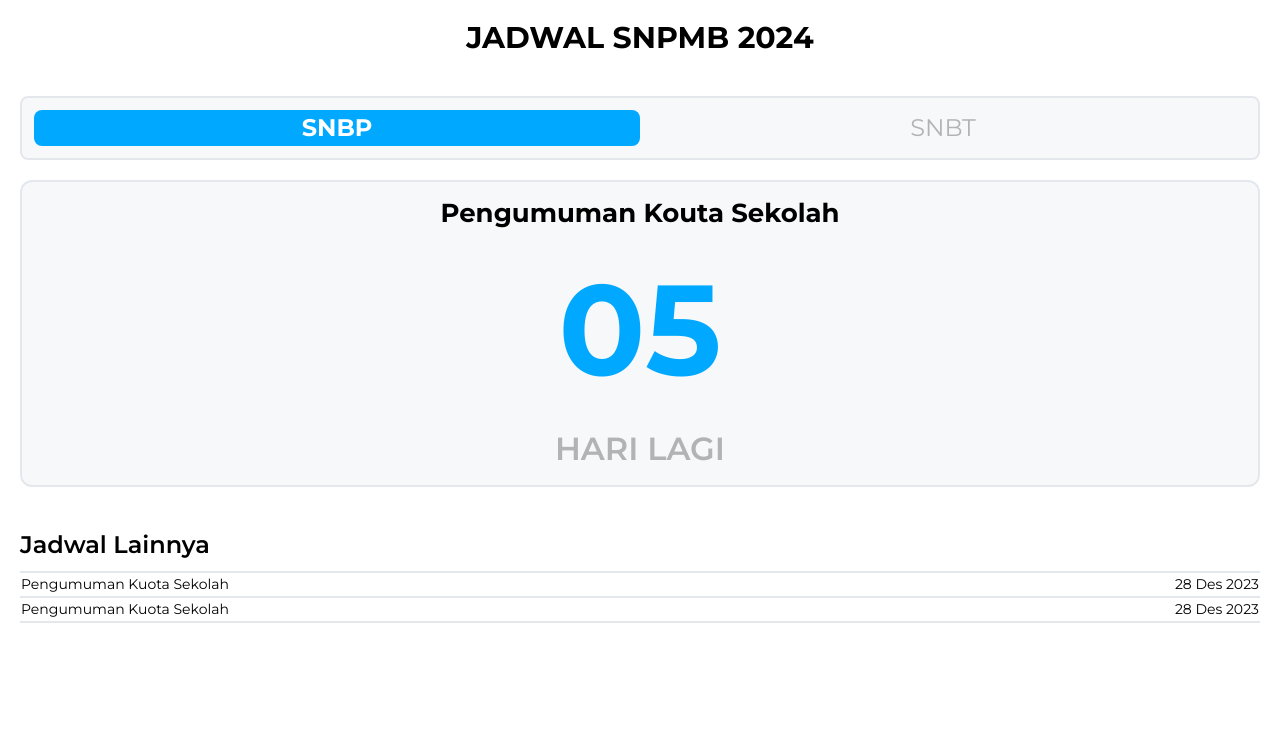
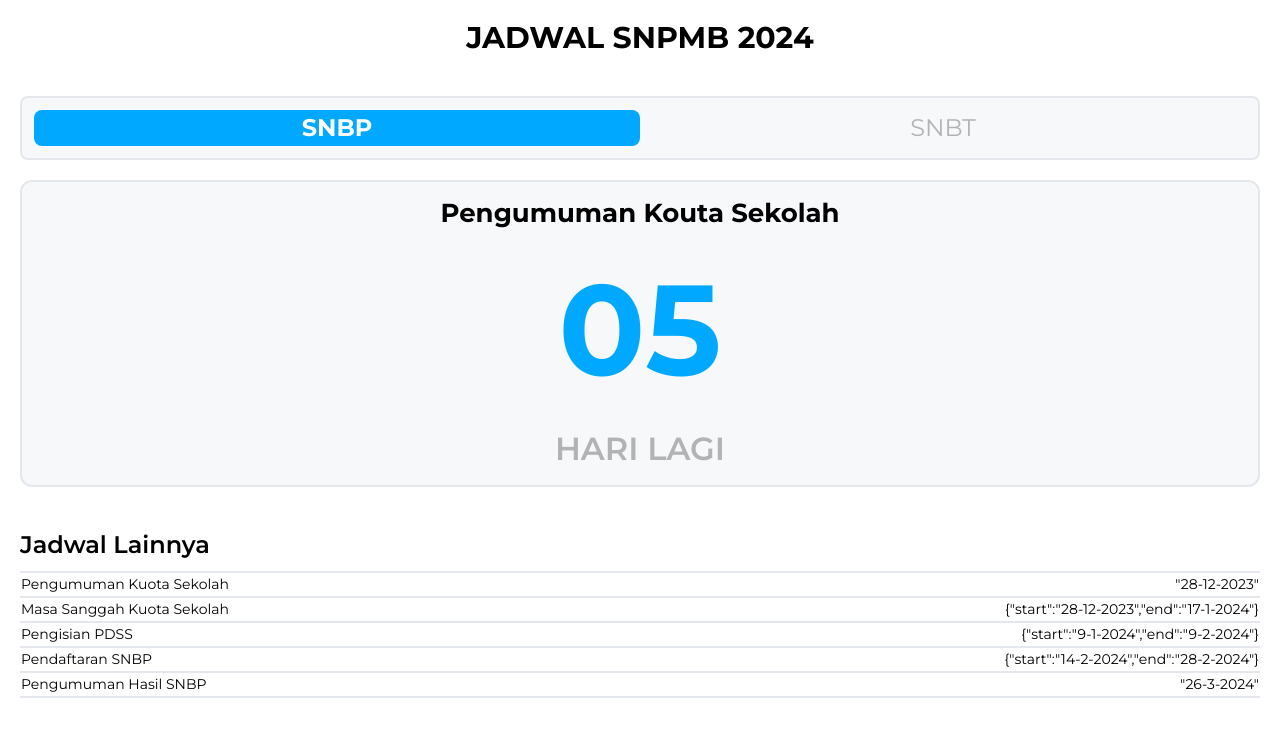
Before and after one commit to nardaiv/multiple-date-count-down, a React (Vite) app: page / in a window 1280 px wide. Shown: the top 736 px of the page. Built offline with nearby package versions, Linux system fonts and the light colour scheme.

Commit message:
rendering data in otherschedule

```diff
--- a/src/App.jsx
+++ b/src/App.jsx
@@ -9,10 +9,10 @@
 
 function App() {
   const [currentDate, setCurrentDate ]= React.useState(new Date().getUTCDate());
-  const [selected, setSelected] = React.useState('SNBP');
+  const [selectedMenu, setSelectedMenu] = React.useState('SNBP');
 
   function changeSelected(id){
-    setSelected(id)
+    setSelectedMenu(id)
   }
 
 
@@ -20,9 +20,9 @@
   return (
     <div className='p-5 gap-10 '>
      <h1 className='font-bold text-3xl text-center mb-10'>JADWAL SNPMB 2024</h1>
-     <Menu selected={selected} changeSelected={changeSelected} />
-     <CountDown currentDate={currentDate} data={Data}/>
-     <OtherSchedule currentDate={currentDate} data={Data} />
+     <Menu selectedMenu={selectedMenu} changeSelected={changeSelected} />
+     <CountDown currentDate={currentDate} data={Data} selectedMenu={selectedMenu}/>
+     <OtherSchedule currentDate={currentDate} data={Data}  selectedMenu={selectedMenu}/>
     </div>
 
   )
--- a/src/Data.js
+++ b/src/Data.js
@@ -1,5 +1,5 @@
 export default {
-    snbp : [
+    SNBP : [
         {
             title : "Pengumuman Kuota Sekolah",
             isMultipleDate : false,
@@ -35,7 +35,7 @@
             date : "26-3-2024"
         },
     ],
-    snbt : [
+    SNBT : [
         {
             title : 'Pendaftaran UTBK - SNBT',
             isSingleDate : true,
--- a/src/Menu.jsx
+++ b/src/Menu.jsx
@@ -1,8 +1,8 @@
 import React from "react";
 
 export default function Menu(props){
-   const SNBPStyle = `${props.selected == 'SNBP' ? 'text-white bg-mainblue font-bold' : ' text-faintblack '} rounded-lg w-6/12 text-center text-[24px] `
-   const SNBTStyle = `${props.selected == 'SNBT' ? 'text-white bg-mainblue font-bold' : ' text-faintblack '} rounded-lg w-6/12 text-center text-[24px] `
+   const SNBPStyle = `${props.selectedMenu == 'SNBP' ? 'text-white bg-mainblue font-bold' : ' text-faintblack '} rounded-lg w-6/12 text-center text-[24px] `
+   const SNBTStyle = `${props.selectedMenu == 'SNBT' ? 'text-white bg-mainblue font-bold' : ' text-faintblack '} rounded-lg w-6/12 text-center text-[24px] `
 
     return (
        <div className="w-100  bg-grey rounded-lg w-12/12 border-2 border-darkgrey flex flex-row p-3 justify-between">
--- a/src/OtherSchedule.jsx
+++ b/src/OtherSchedule.jsx
@@ -1,19 +1,24 @@
 import React from "react";
 
 export default function OtherSchedule(props){
+    const data = props.data
 
+    const tableElement = props.data[props.selectedMenu].map((val)=>{
+        return(
+            <tr>
+                <td className="border-y-2 border-darkgrey">{val.title}</td>
+                <td className="border-y-2 border-darkgrey text-right">{JSON.stringify(val.date)}</td>
+            </tr>
+        )
+
+    })
+
+    console.log(tableElement)
     return(
         <div className="mt-10 w-12/12">
             <h2 className="font-semibold text-[24px] mb-2">Jadwal Lainnya</h2>
             <table className="table-fixed border-collapse border-spacing-0 text-[14px] w-full">
-                <tr>
-                    <td className="border-y-2 border-darkgrey">Pengumuman Kuota Sekolah</td>
-                    <td className="border-y-2 border-darkgrey text-right">28 Des 2023</td>
-                </tr>
-                <tr>
-                    <td className="border-y-2 border-darkgrey">Pengumuman Kuota Sekolah</td>
-                    <td className="border-y-2 border-darkgrey text-right">28 Des 2023</td>
-                </tr>
+                {tableElement}
             </table>
         </div>
     )
```
